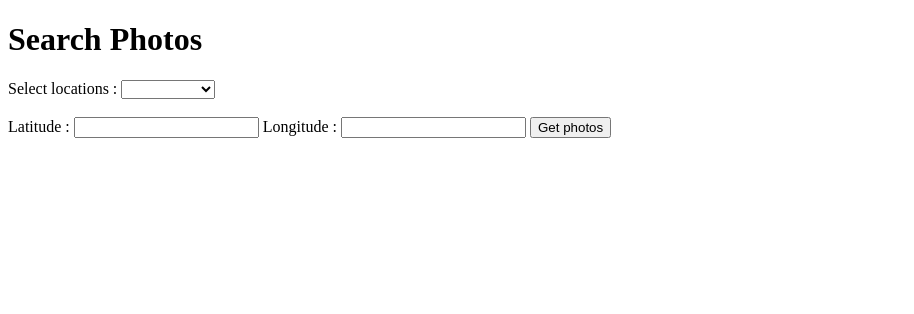
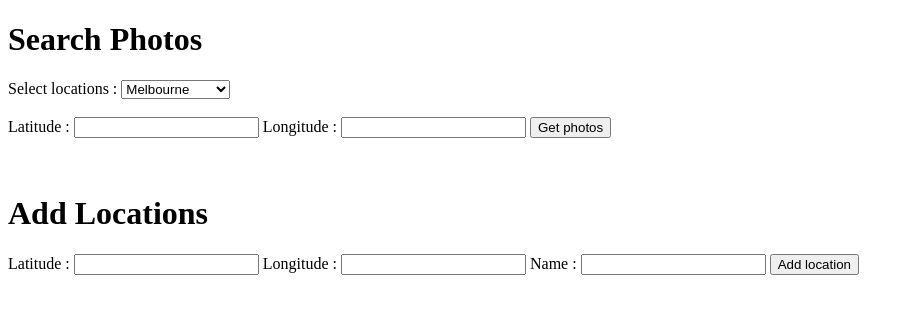
Before and after one commit to Prachich20/OpenCollegeTask, a Flask app: page / in a window 1280 px wide. Shown: the top 314 px of the page, without its empty margins (0-914 px from the left). Run offline with Flask 2, Linux system fonts and the light colour scheme.

Commit message:
final changes

```diff
--- a/app.py
+++ b/app.py
@@ -1,20 +1,38 @@
 import json
 from utilities import Common
-from flask import Flask, render_template, request
+from flask import Flask, render_template, request, redirect, url_for
 
 app = Flask(__name__)
 app.debug = True
-
 parsed_locations = json.load(open('locations.json'))['locations']
 
 
 @app.route('/', methods=['GET'])
 def dropdown():
     """method to fill dropdown"""
-    locations = []
-    for item in parsed_locations:
-        locations.append(item)
-    locations.append('Select location')
+    locations = Common().load(parsed_locations)
+    return render_template('index.html', locations_data=locations)
+
+
+@app.route('/add', methods=['GET'])
+def add_location():
+    """method to view favorites"""
+    lat = request.args.get('latitude')
+    long = request.args.get('longitude')
+    name = request.args.get('name')
+    json_object = {
+        "name": name,
+        "latitude": lat,
+        "longitude": long,
+    }
+    with open('locations.json') as f:
+        data = json.load(f)
+        if not any(d['name'] == name for d in data['locations']):
+            data["locations"].append(json_object)
+            with open('locations.json', 'w') as f:
+                json.dump(data, f)
+            f.close()
+    locations = Common().load(data['locations'])
     return render_template('index.html', locations_data=locations)
 
 
@@ -23,6 +41,7 @@ def getPhotos(pagenumber):
     """method to search photos by location"""
     location = request.args.get('locations')
     if request.args.get('locations') is not None:
+        parsed_locations = json.load(open('locations.json'))['locations']
         lat = [item['latitude'] for item in parsed_locations if item['name'] == location]
         long = [item['longitude'] for item in parsed_locations if item['name'] == location]
     else:
@@ -53,9 +72,7 @@ def favorite():
     """method to view favorites"""
     with open('favorites.json') as f:
         fav_json = json.load(f)
-    fav_lst = []
-    for item in fav_json['favorites']:
-        fav_lst.append(item)
+        fav_lst = list(fav_json['favorites'])
     f.close()
     return render_template('favorites.html', fav=fav_lst)
 
--- a/locations.json
+++ b/locations.json
@@ -1,54 +1 @@
-{
-  "locations": [
-    {
-      "name": "Sydney",
-      "latitude": "-33.861481",
-      "longitude": "151.205475"
-    },
-    {
-      "name": "Canberra",
-      "latitude": "-35.27603",
-      "longitude": "149.13435"
-    },
-    {
-      "name": "Brisbane",
-      "latitude": "-27.47101",
-      "longitude": "153.024292"
-    },
-    {
-      "name": "Brussels",
-      "latitude": "50.833333",
-      "longitude": "4.33333"
-    },
-    {
-      "name": "Zurich",
-      "latitude": "47.366667",
-      "longitude": "8.55"
-    },
-    {
-      "name": "Geneva",
-      "latitude": "46.195602",
-      "longitude": "6.148113"
-    },
-    {
-      "name": "Shanghai",
-      "latitude": "31.222222",
-      "longitude": "121.458056"
-    },
-    {
-      "name": "Beijing",
-      "latitude": "39.928819",
-      "longitude": "116.388869"
-    },
-    {
-      "name": "London",
-      "latitude": "51.514248",
-      "longitude": "-0.093145"
-    },
-    {
-      "name": "Birmingham",
-      "latitude": "52.466667",
-      "longitude": "-1.916667"
-    }
-  ]
-}
+{"locations": [{"name": "New York", "latitude": "40.7127281", "longitude": "-74.0060152"}, {"name": "Sydney", "latitude": "-33.8548157", "longitude": "151.2164539"}, {"name": "London", "latitude": "51.5073219", "longitude": "-0.1276474"}, {"name": "Zurich", "latitude": "47.3723941", "longitude": "8.5423328"}, {"name": "Brisbane", "latitude": "-27.4689682", "longitude": "153.0234991"}, {"name": "Melbourne", "latitude": "-37.8142176", "longitude": "144.9631608"}]}
--- a/templates/images.html
+++ b/templates/images.html
@@ -19,7 +19,7 @@ img:hover {
 </head>
 <body>
 <h1>Images</h1>  <a href="{{ url_for('dropdown')}}">Go back to search</a>
-<a href="{{ url_for('favorite')}}">View favorites</a>
+<a href="{{ url_for('favorite')}}">View favorites</a> Click on any picture to add it in favorites
 <form action="/getPhotos" name="photos" id="photos" method="POST">
     <tr>
         <td>
--- a/templates/index.html
+++ b/templates/index.html
@@ -16,5 +16,15 @@
         Longitude : <input type="text" name="Longitude">
         <input type="submit" value="Get photos"/>
     </form>
+     <br/><br/>
+<form action="{{ url_for('add_location') }}" method="GET">
+        <h1>Add Locations</h1>
+
+        Latitude : <input type="text" name="latitude">
+        Longitude : <input type="text" name="longitude">
+        Name : <input type="text" name="name">
+
+         <input type="submit" value="Add location"/> {{message}}
+    </form>
 </body>
 </html>
--- a/utilities.py
+++ b/utilities.py
@@ -4,17 +4,24 @@ import json
 import os
 
 flickr_api = 'https://www.flickr.com/services/rest/?method=flickr.photos.search'
-# key = os.environ['API_KEY']
-key = '8bb681989754de8208c7a3d6b0416f55'
+key = os.environ['API_KEY']
 
 
 class Common:
 
+    def load(self, parsed_locations):
+        """method to add locations"""
+        locations = []
+        locations.append({'name': 'Select location'})
+        for item in parsed_locations:
+            locations.append(item)
+        return locations
+
     def favorites(self, fav_latitude, fav_longitude):
         """method to add favorites"""
-        url_ = request.args.get('url')
+        url = request.args.get('url')
         json_object = {
-            "url": url_,
+            "url": url,
             "latitude": fav_latitude,
             "longitude": fav_longitude,
         }
```
Also changed, not shown: favorites.json (+1 -1 lines), README.md.
